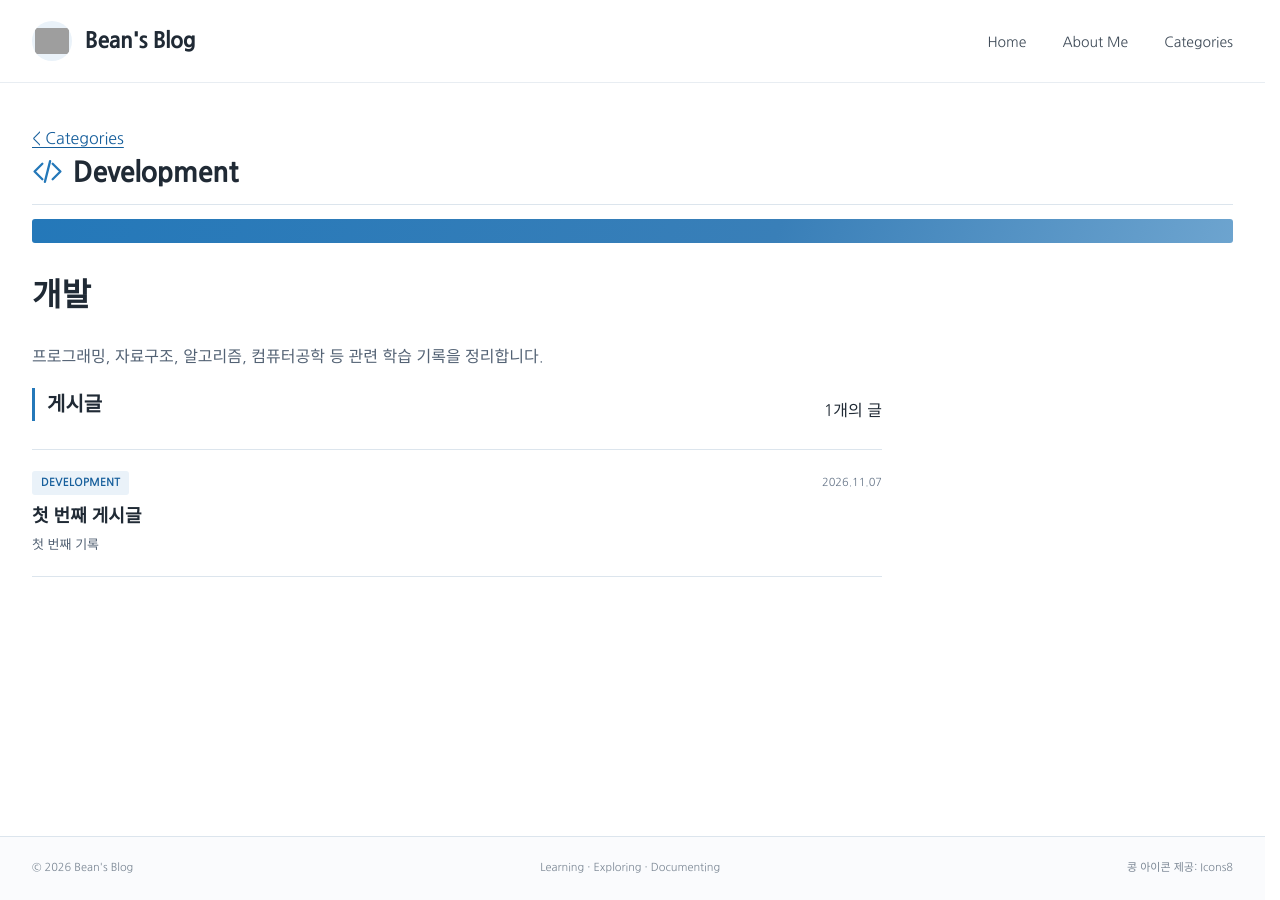
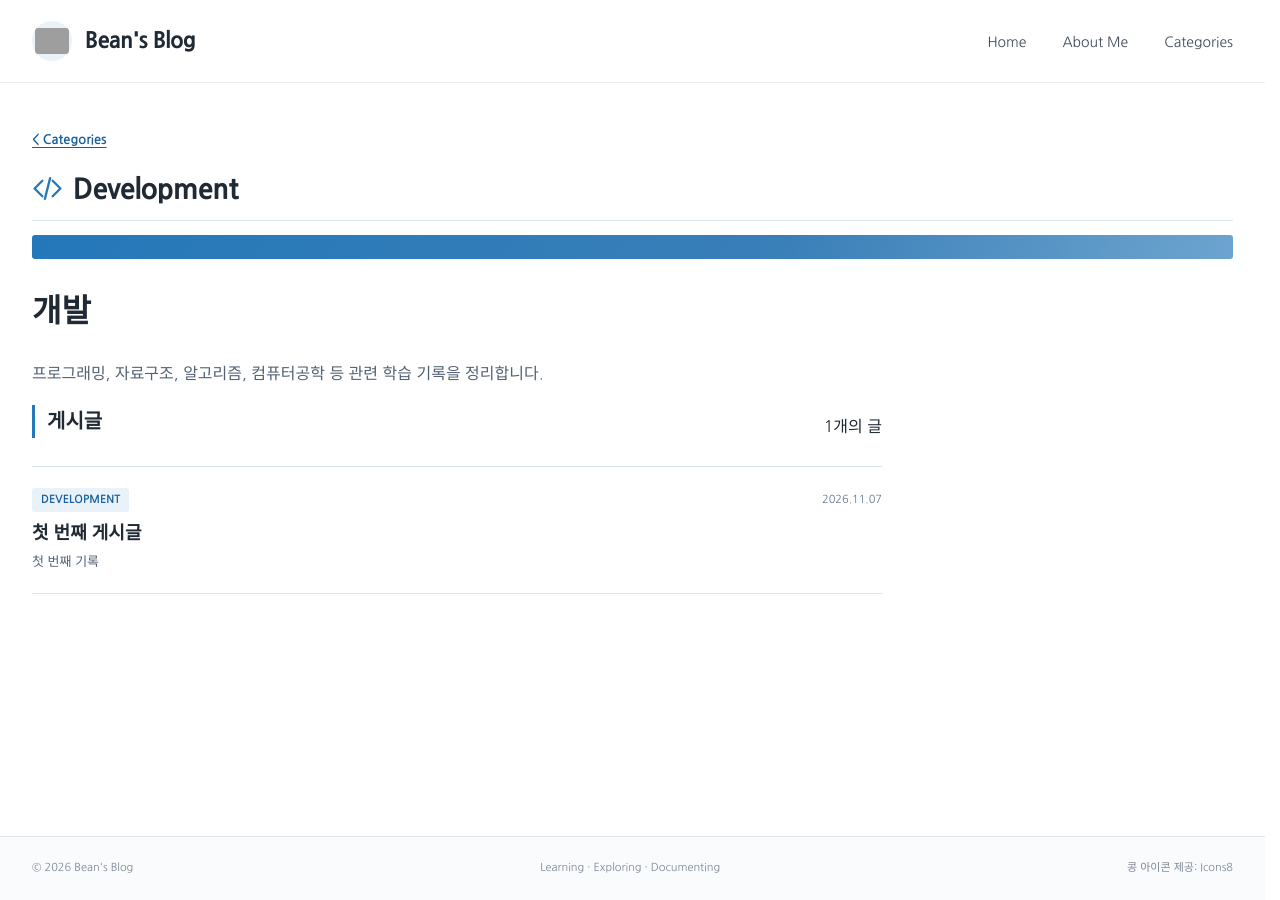
Before and after one commit to BEAN-CMD418/bean-cmd418.github.io, a Jekyll site: the page built from development/index.md, in a window 1280 px wide. Built offline with Jekyll 4.4.1, drawn with Linux system fonts in a browser that asks for light colours; some web fonts are replaced; grey boxes are pictures that could not be loaded.

Commit message:
Style category back link

```diff
--- a/assets/css/bean-theme.css
+++ b/assets/css/bean-theme.css
@@ -296,3 +296,18 @@ pre { overflow-x: auto; padding: 16px; background: #f2f5f8; border: 1px solid va
   color: inherit;
   text-decoration: none;
 }
+
+
+/* Simple return link on individual category pages. */
+.category-back-link {
+  display: inline-block;
+  margin: 0 0 18px;
+  color: var(--blue-deep);
+  font-size: 13px;
+  font-weight: 700;
+  text-decoration: none;
+}
+.category-back-link:hover {
+  color: var(--blue);
+  text-decoration: none;
+}
```
